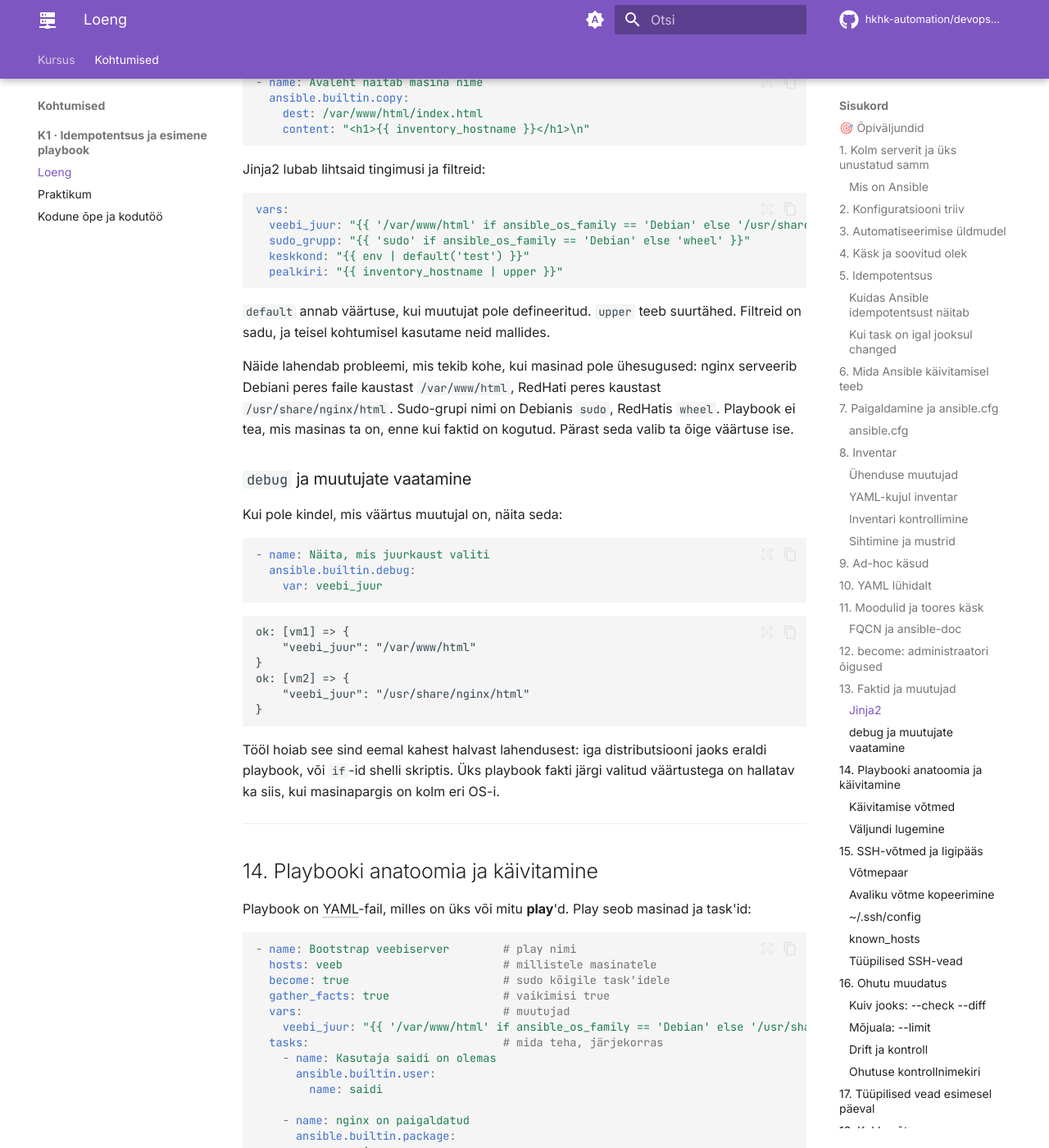
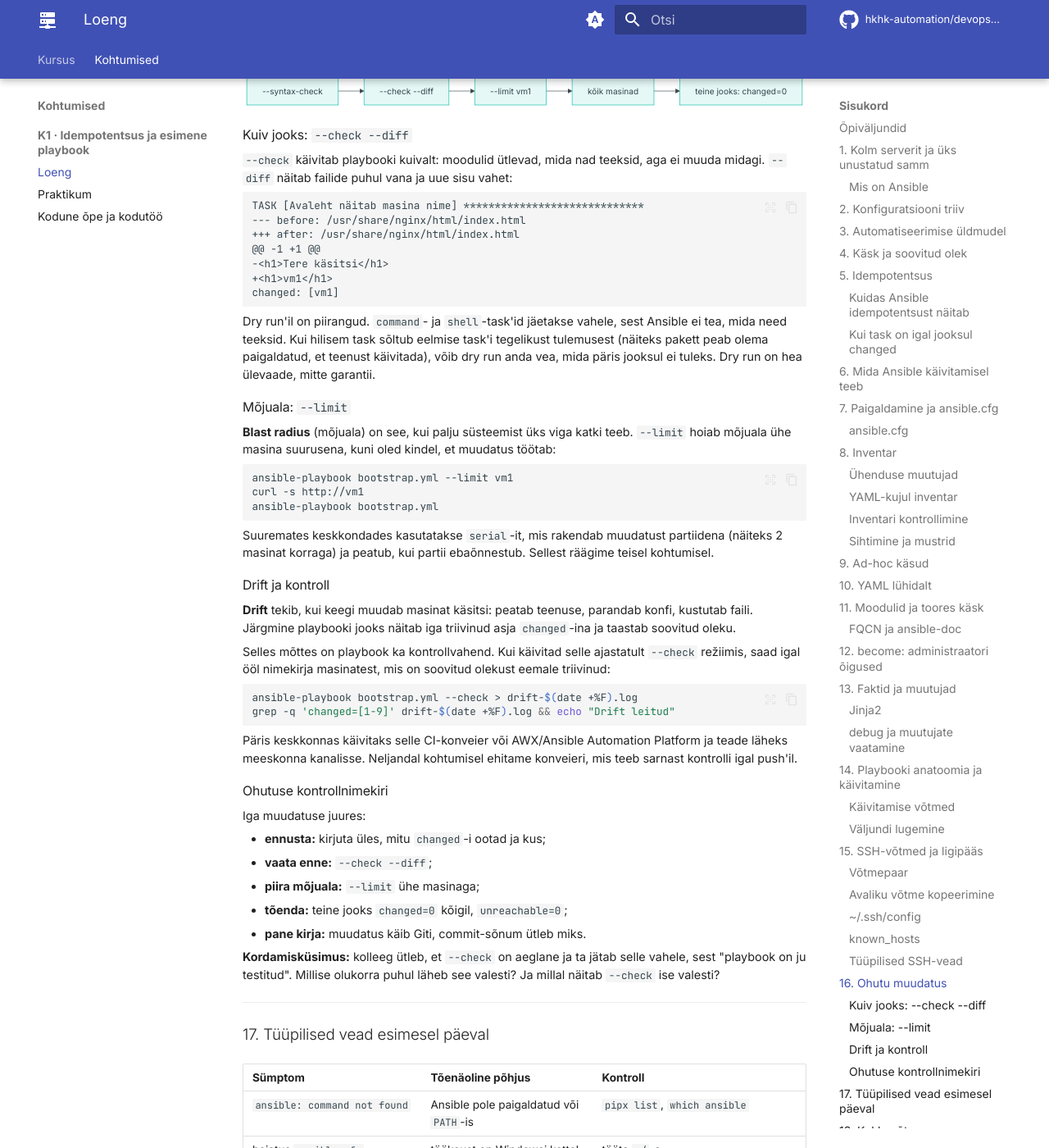
Before and after one commit to hkhk-automation/devops-lite, an MkDocs documentation site: the page built from docs/week01/lecture.md, in a window 1280 px wide and 1400 px high, scrolled down 20878 px. Shown: the whole window at 82% size. Built offline with MkDocs 1.6.1 and Material for MkDocs 9.7.7, drawn with Linux system fonts in a browser that asks for light colours; comment, search, counter and statistics services are not loaded; some of the changed text lies outside the part shown.

Commit message:
Kompaktsem kujundus, tegevuspealkirjad, loeng AlmaLinuxile
- extra.css: väiksem tekst, tihedam reavahe ja vahed, väiksemad plokid
- värvid indigo + teal, pealkirjadel püsilingid (toc permalink)
- praktikum: A1–A8 pealkirjad tegevusena + esimene lause ütleb tulemuse;
  pikad lõigud loenditeks (kontrollnimekiri, vead, README)
- loeng: skriptinäide rpm/dnf, paigaldus dnf + ansible.posix 1.5.4,
  callback_result_format, faktid AlmaLinux, Jinja näide ilma Debiani
  haruta, /usr/share/nginx/html, IP-d 192.168.125.x, ⚠️ -> warning,
  ajad ja emojid välja, ansible-core 2.14
- kodutöö: H2 hoiatus sammudena, H4 loendina

````diff
--- /dev/null
+++ b/docs/stylesheets/extra.css
@@ -0,0 +1,36 @@
+/* Kompaktsem lugemine: väiksem tekst, tihedam reavahe, väiksemad vahed */
+.md-typeset {
+  font-size: .72rem;
+  line-height: 1.5;
+}
+.md-typeset p,
+.md-typeset ul,
+.md-typeset ol,
+.md-typeset table:not([class]),
+.md-typeset pre,
+.md-typeset figure {
+  margin-top: .5em;
+  margin-bottom: .5em;
+}
+.md-typeset li { margin-bottom: .15em; }
+.md-typeset li p { margin: .15em 0; }
+
+.md-typeset h1 { font-size: 1.6em; margin: 0 0 .6em; }
+.md-typeset h2 { font-size: 1.3em; margin: 1.4em 0 .4em; }
+.md-typeset h3 { font-size: 1.1em; margin: 1.1em 0 .3em; }
+
+/* Plokid (oodatav tulemus, vihje, hoiatus) tihedamalt */
+.md-typeset .admonition,
+.md-typeset details {
+  margin: .6em 0;
+  font-size: .68rem;
+}
+.md-typeset details > summary,
+.md-typeset .admonition-title { padding-top: .3em; padding-bottom: .3em; }
+
+/* Koodiplokk ja tabel veidi väiksema kirjaga */
+.md-typeset pre > code { padding: .6em .9em; }
+.md-typeset code { font-size: .88em; }
+.md-typeset table:not([class]) { font-size: .68rem; }
+.md-typeset table:not([class]) td,
+.md-typeset table:not([class]) th { padding: .45em .8em; }
--- a/docs/week01/lecture.md
+++ b/docs/week01/lecture.md
@@ -156,21 +156,20 @@ if ! id saidi >/dev/null 2>&1; then
     useradd -m saidi
 fi
 
-if ! dpkg -s nginx >/dev/null 2>&1; then
-    apt-get update
-    apt-get install -y nginx
+if ! rpm -q nginx >/dev/null 2>&1; then
+    dnf install -y nginx
 fi
 
 UUS="<h1>Hallatud</h1>"
-if [ "$(cat /var/www/html/index.html 2>/dev/null)" != "$UUS" ]; then
-    echo "$UUS" > /var/www/html/index.html
+if [ "$(cat /usr/share/nginx/html/index.html 2>/dev/null)" != "$UUS" ]; then
+    echo "$UUS" > /usr/share/nginx/html/index.html
 fi
 
 systemctl is-enabled nginx >/dev/null 2>&1 || systemctl enable nginx
 systemctl is-active nginx >/dev/null 2>&1 || systemctl start nginx
 ```
 
-Skript töötab, aga ainult Debiani peres (`dpkg`, `apt-get`). See ei ütle, mida ta muutis ja mida mitte. Iga uus erijuht nõuab uut `if`-i. Sama playbookina:
+Skript töötab, aga ainult RedHati peres (`rpm`, `dnf`). See ei ütle, mida ta muutis ja mida mitte. Iga uus erijuht nõuab uut `if`-i. Sama playbookina:
 
 ```yaml
 - name: Veebiserver
@@ -188,7 +187,7 @@ Skript töötab, aga ainult Debiani peres (`dpkg`, `apt-get`). See ei ütle, mid
 
     - name: Avaleht on paigas
       ansible.builtin.copy:
-        dest: /var/www/html/index.html
+        dest: /usr/share/nginx/html/index.html
         content: "<h1>Hallatud</h1>\n"
 
     - name: nginx käib ja käivitub buutimisel
@@ -357,17 +356,15 @@ Sellest tulenevad omadused, mis mõjutavad kogu edasist tööd.
 Ansible paigaldatakse ainult control node'i. Levinumad viisid:
 
 ```bash
-# Debian/Ubuntu distributsiooni pakett
-sudo apt update && sudo apt install -y ansible
-
-# RHEL/AlmaLinux
+# AlmaLinux (meie VM-id)
 sudo dnf install -y ansible-core
+ansible-galaxy collection install ansible.posix:1.5.4
 
 # pipx: kasutaja kodukausta, distributsioonist sõltumatu versioon
 pipx install --include-deps ansible
 ```
 
-`ansible-core` on mootor ja väike hulk sisseehitatud mooduleid (`ansible.builtin`). Pakett `ansible` sisaldab lisaks kollektsioone, näiteks `ansible.posix` ja `community.general`. Sellel kursusel piisab `ansible` paketist.
+`ansible-core` on mootor ja väike hulk sisseehitatud mooduleid (`ansible.builtin`). Pakett `ansible` sisaldab lisaks kollektsioone, näiteks `ansible.posix` ja `community.general`. AlmaLinuxis on tavarepos ainult `ansible-core`, seega vajalikud kollektsioonid paigaldad `ansible-galaxy`-ga.
 
 ```bash
 ansible --version
@@ -707,11 +706,11 @@ Kõige sagedamini vajad neid:
 
 | Fakt | Näide väärtusest |
 |---|---|
-| `ansible_os_family` | `Debian`, `RedHat` |
-| `ansible_distribution` | `Ubuntu`, `AlmaLinux` |
-| `ansible_distribution_version` | `24.04`, `9.4` |
+| `ansible_os_family` | `RedHat` |
+| `ansible_distribution` | `AlmaLinux` |
+| `ansible_distribution_version` | `9.8` |
 | `ansible_hostname` | `hkhk-vm-17` |
-| `ansible_default_ipv4.address` | `192.168.35.21` |
+| `ansible_default_ipv4.address` | `192.168.125.21` |
 | `ansible_memtotal_mb` | `3915` |
 | `ansible_processor_vcpus` | `2` |
 
@@ -726,7 +725,7 @@ Muutujaid kasutatakse **Jinja2** süntaksiga, topeltloogeliste sulgude vahel:
 ```yaml
 - name: Avaleht näitab masina nime
   ansible.builtin.copy:
-    dest: /var/www/html/index.html
+    dest: /usr/share/nginx/html/index.html
     content: "<h1>{{ inventory_hostname }}</h1>\n"
 ```
 
@@ -734,15 +733,14 @@ Jinja2 lubab lihtsaid tingimusi ja filtreid:
 
 ```yaml
 vars:
-  veebi_juur: "{{ '/var/www/html' if ansible_os_family == 'Debian' else '/usr/share/nginx/html' }}"
-  sudo_grupp: "{{ 'sudo' if ansible_os_family == 'Debian' else 'wheel' }}"
+  os_nimi: "{{ ansible_distribution }} {{ ansible_distribution_version }}"
   keskkond: "{{ env | default('test') }}"
   pealkiri: "{{ inventory_hostname | upper }}"
 ```
 
 `default` annab väärtuse, kui muutujat pole defineeritud. `upper` teeb suurtähed. Filtreid on sadu, ja teisel kohtumisel kasutame neid mallides.
 
-Näide lahendab probleemi, mis tekib kohe, kui masinad pole ühesugused: nginx serveerib Debiani peres faile kaustast `/var/www/html`, RedHati peres kaustast `/usr/share/nginx/html`. Sudo-grupi nimi on Debianis `sudo`, RedHatis `wheel`. Playbook ei tea, mis masinas ta on, enne kui faktid on kogutud. Pärast seda valib ta õige väärtuse ise.
+Tingimusi (`if … else …`) läheb vaja siis, kui masinad pole ühesugused, näiteks kui masinapargis on eri distributsioone. Meie kolm VM-i on kõik AlmaLinux, seega kasutame fakte peamiselt info näitamiseks: avalehel (A8) ja raportis (H4).
 
 ### `debug` ja muutujate vaatamine
 
@@ -751,19 +749,14 @@ Kui pole kindel, mis väärtus muutujal on, näita seda:
 ```yaml
 - name: Näita, mis juurkaust valiti
   ansible.builtin.debug:
-    var: veebi_juur
+    var: os_nimi
 ```
 
 ```
-ok: [vm1] => {
-    "veebi_juur": "/var/www/html"
-}
-ok: [vm2] => {
-    "veebi_juur": "/usr/share/nginx/html"
-}
+ok: [vm1] =>
+    os_nimi: AlmaLinux 9.8
 ```
 
-Tööl hoiab see sind eemal kahest halvast lahendusest: iga distributsiooni jaoks eraldi playbook, või `if`-id shelli skriptis. Üks playbook fakti järgi valitud väärtustega on hallatav ka siis, kui masinapargis on kolm eri OS-i.
 
 ---
 
@@ -971,8 +968,8 @@ flowchart LR
 
 ```
 TASK [Avaleht näitab masina nime] *****************************
---- before: /var/www/html/index.html
-+++ after: /var/www/html/index.html
+--- before: /usr/share/nginx/html/index.html
++++ after: /usr/share/nginx/html/index.html
 @@ -1 +1 @@
 -<h1>Tere käsitsi</h1>
 +<h1>vm1</h1>
@@ -1030,9 +1027,9 @@ Iga muudatuse juures:
 | `mapping values are not allowed` | YAML: koolon väärtuses | jutumärgid |
 | `couldn't resolve module/action` | mooduli nimi vale või kollektsioon puudub | `ansible-doc -l \| grep …` |
 | `Permission denied` task'is | `become: true` puudub | lisa play tasemele |
-| `Could not get lock /var/lib/dpkg/lock` | taustal käib teine apt | oota, korda |
+| `Waiting for process ... dnf` | taustal käib teine dnf | oota |
 | task on igal jooksul `changed` | `command`/`shell` mooduli asemel | vaheta moodul |
-| `curl` näitab vaikelehte | fail läks vale kausta | `debug: var=veebi_juur` |
+| `curl` näitab vaikelehte | fail läks vale kausta | `dest` peab olema `/usr/share/nginx/html/index.html` |
 | `UNREACHABLE` | SSH | `ssh vm1 hostname`, siis `-vvv` |
 
 Veaotsingu järjekord on alati sama: loe veateadet algusest lõpuni, korda käsku `-v`-ga, proovi sama asja käsitsi sihtmasinas. Enamik vigu on kirjas veateate esimeses reas.
@@ -1091,7 +1088,7 @@ Veaotsingu järjekord on alati sama: loe veateadet algusest lõpuni, korda käsk
 | `ansible-lint` | <https://ansible.readthedocs.io/projects/lint/> |
 | Pikem Ansible'i materjal (IT automatiseerimise kursus) | <https://hkhk-automation.github.io/devops/week03/lecture/> |
 
-**Versioonid:** materjal eeldab `ansible-core` 2.15 või uuemat. Versiooni näed käsuga `ansible --version`.
+**Versioonid:** materjal on testitud `ansible-core` 2.14-ga (AlmaLinux 9). Versiooni näed käsuga `ansible --version`.
 
 ---
 
--- a/mkdocs.yml
+++ b/mkdocs.yml
@@ -37,22 +37,22 @@ theme:
   palette:
   - media: "(prefers-color-scheme)"
     scheme: default
-    primary: deep purple
-    accent: pink
+    primary: indigo
+    accent: teal
     toggle:
       icon: material/brightness-auto
       name: Vaheta tumele režiimile
   - media: "(prefers-color-scheme: light)"
     scheme: default
-    primary: deep purple
-    accent: pink
+    primary: indigo
+    accent: teal
     toggle:
       icon: material/brightness-7
       name: Vaheta tumele režiimile
   - media: "(prefers-color-scheme: dark)"
     scheme: slate
-    primary: deep purple
-    accent: pink
+    primary: indigo
+    accent: teal
     toggle:
       icon: material/brightness-4
       name: Vaheta heledasse režiimi
@@ -80,6 +80,9 @@ nav:
     - Praktikum: week01/lab.md
     - Kodune õpe ja kodutöö: week01/homework.md
 
+extra_css:
+- stylesheets/extra.css
+
 markdown_extensions:
 - abbr
 - admonition
@@ -89,7 +92,7 @@ markdown_extensions:
 - md_in_html
 - tables
 - toc:
-    permalink: false
+    permalink: true
     title: Sisukord
     toc_depth: 3
 - pymdownx.betterem:
````
Also changed, not shown: other parts of docs/week01/lecture.md (+26 -20 lines), docs/keskkond.md (+1 -1 lines), docs/week01/homework.md (+10 -3 lines), docs/week01/lab.md (+37 -12 lines).
